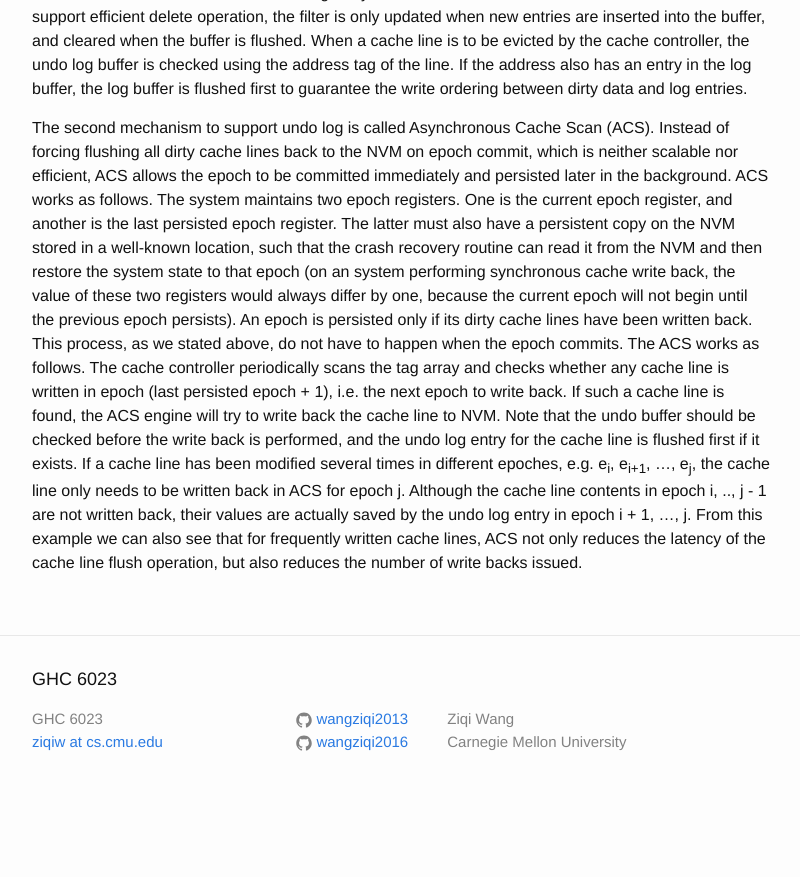
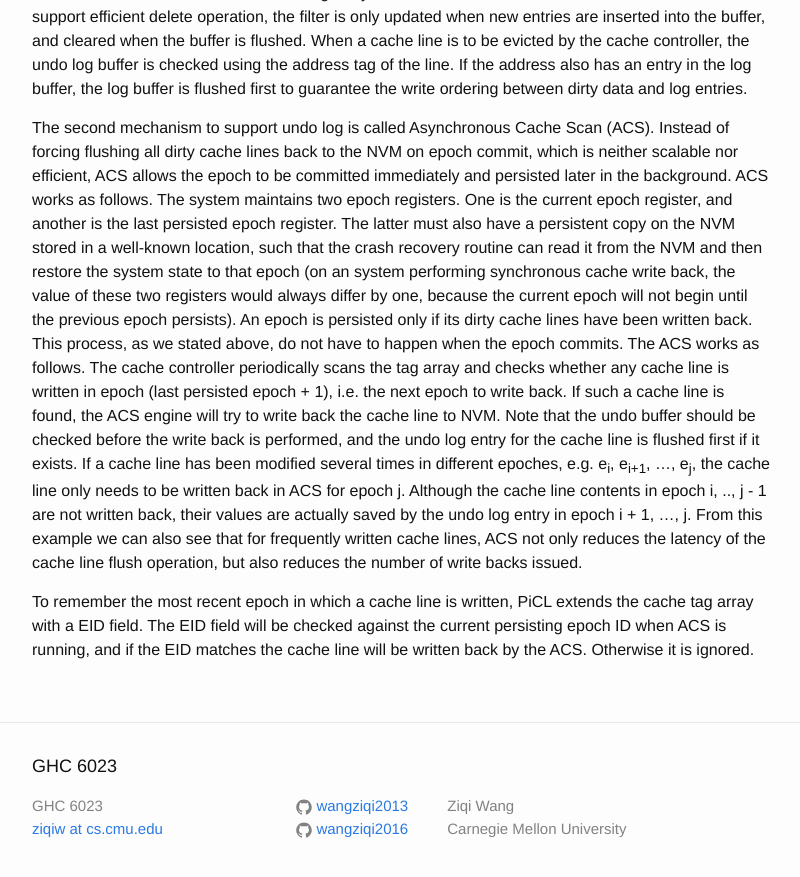
Before and after one commit to wangziqi2013/wangziqi2013.github.io, a Jekyll site: the page built from _posts/2019-02-08-picl.markdown, in a window 1280 px wide and 900 px high, scrolled down 2443 px. Shown: the top 877 px of the window, without its empty margins (238-1038 px from the left). Built offline with Jekyll 4.4.1, drawn with Linux system fonts in a browser that asks for light colours; before the commit the page ends 3256 px from its top, so only the background shows below that.

Commit message:
Adding tag array

```diff
--- a/_posts/2019-02-08-picl.markdown
+++ b/_posts/2019-02-08-picl.markdown
@@ -106,3 +106,7 @@ only needs to be written back in ACS for epoch j. Although the cache line conten
 their values are actually saved by the undo log entry in epoch i + 1, ..., j. From this example we can also see that for
 frequently written cache lines, ACS not only reduces the latency of the cache line flush operation, but also reduces the
 number of write backs issued.
+
+To remember the most recent epoch in which a cache line is written, PiCL extends the cache tag array with a EID field.
+The EID field will be checked against the current persisting epoch ID when ACS is running, and if the EID matches the
+cache line will be written back by the ACS. Otherwise it is ignored.
```
